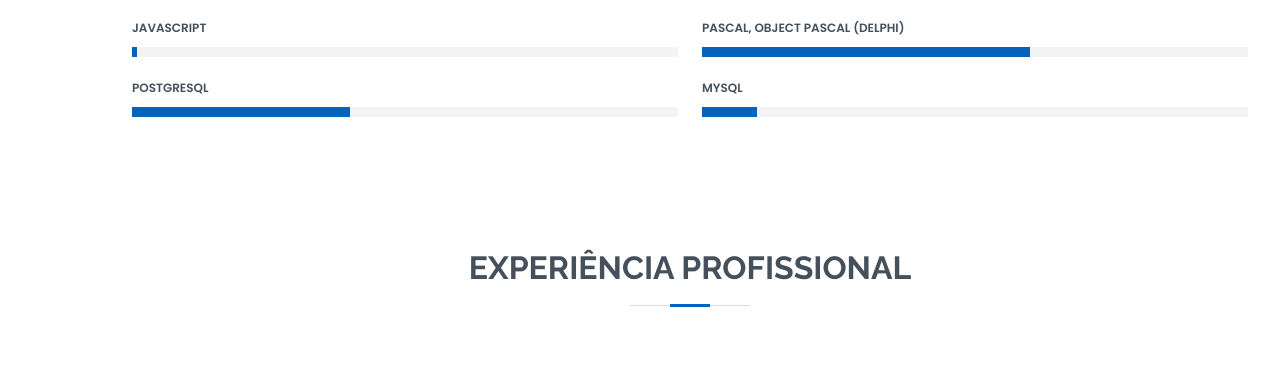
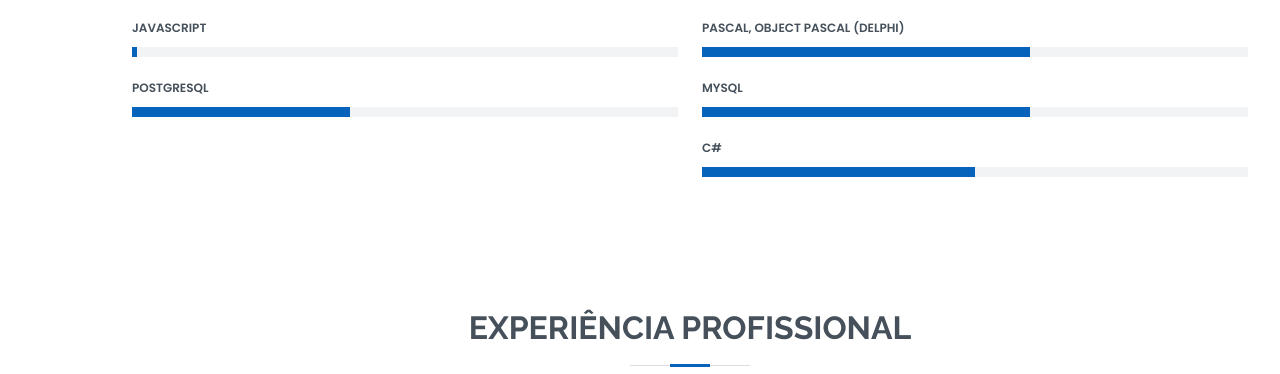
Before and after one commit to LMOVasconcelos/lmovasconcelos.github.io, a plain HTML site: page index.html in a window 1280 px wide. Shown: the part 1551-1925 px from the top of the page. Drawn offline with nearby package versions, Linux system fonts and the light colour scheme.

Commit message:
Update index.html

```diff
--- a/index.html
+++ b/index.html
@@ -158,10 +158,16 @@
             <div class="progress">
               <span class="skill">MySQL<i class="val"></i></span>
               <div class="progress-bar-wrap">
-                <div class="progress-bar" role="progressbar" aria-valuenow="10" aria-valuemin="0" aria-valuemax="100"></div>
+                <div class="progress-bar" role="progressbar" aria-valuenow="60" aria-valuemin="0" aria-valuemax="100"></div>
               </div>
             </div>
 
+            <div class="progress">
+              <span class="skill">C#<i class="val"></i></span>
+              <div class="progress-bar-wrap">
+                <div class="progress-bar" role="progressbar" aria-valuenow="50" aria-valuemin="0" aria-valuemax="100"></div>
+              </div>
+            </div>
           </div>
         </div>
 
```
